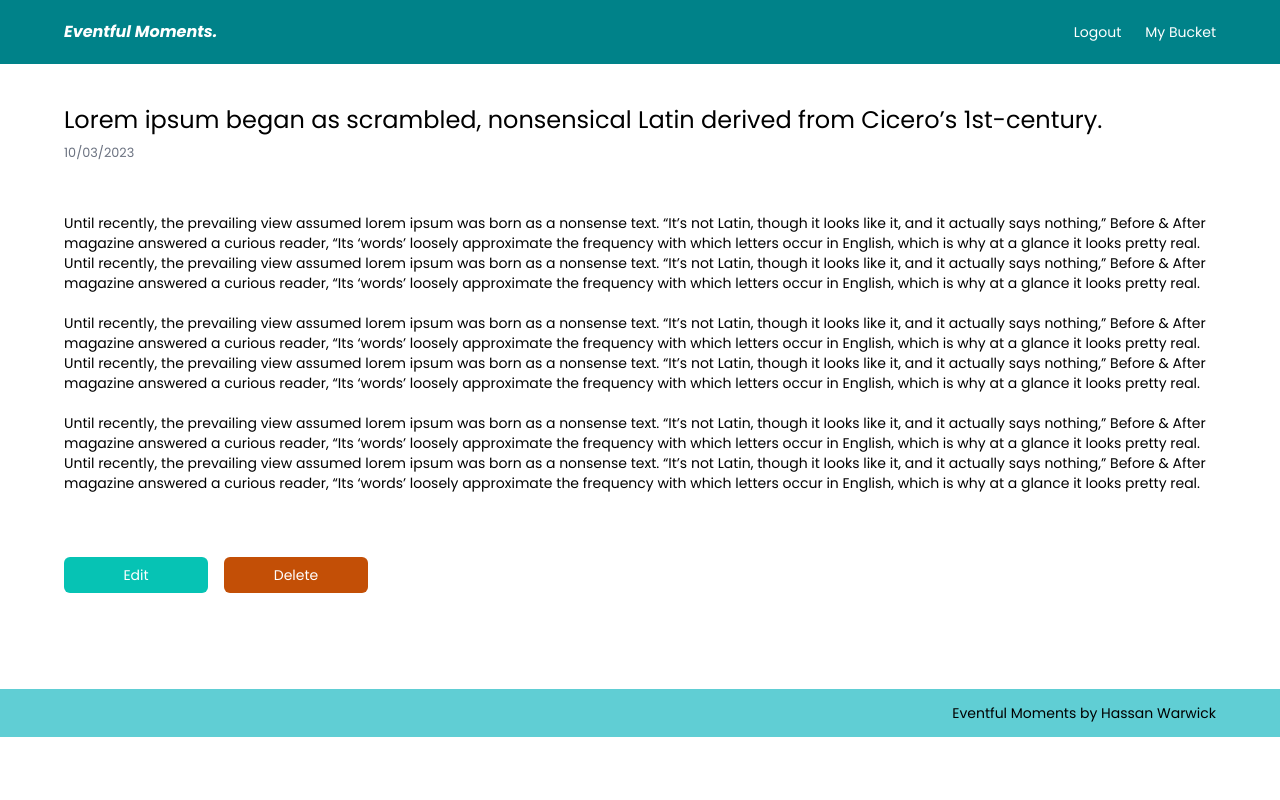
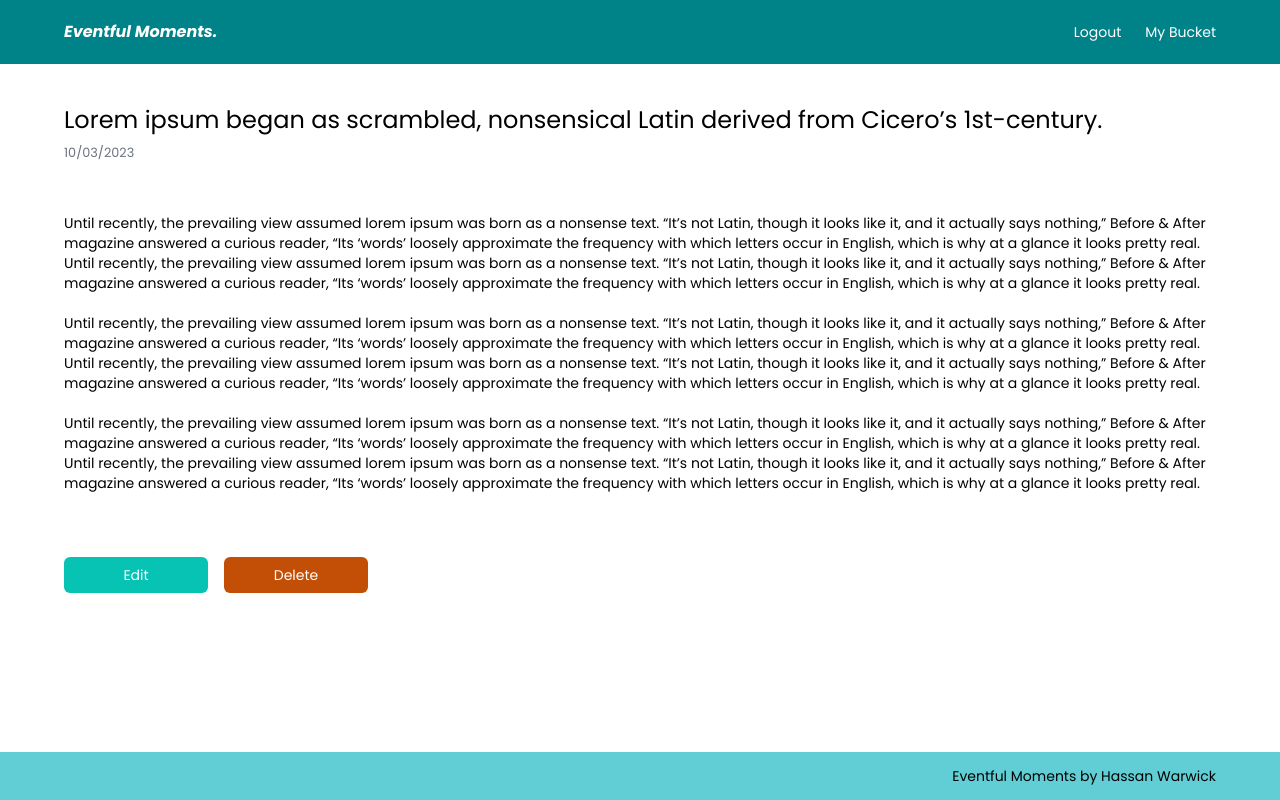
Before and after one commit to Im-Hassan-wd/eventful, a Vue app: page /event/1 in a window 1280 px wide. Built offline with nearby package versions, Linux system fonts and the light colour scheme.

Commit message:
made some changes

```diff
--- a/src/App.vue
+++ b/src/App.vue
@@ -1,5 +1,5 @@
 <template>
-  <div class="font-body text-base">
+  <div class="font-body text-base flex flex-col relative min-h-screen">
     <router-view/>
     <Footer />
   </div>
--- a/src/components/Footer.vue
+++ b/src/components/Footer.vue
@@ -1,5 +1,5 @@
 <template>
-  <footer class="bg-footer flex justify-center text-sm items-end flex-col h-12 min-[100px]:px-4 md:px-16 mt-24">
+  <footer class="bg-footer flex justify-center text-sm items-end flex-col h-12 min-[100px]:px-4 md:px-16 absolute bottom-0 w-full">
     <p>Eventful Moments by Hassan Warwick</p>
   </footer>
 </template>
--- a/src/views/Event.vue
+++ b/src/views/Event.vue
@@ -9,7 +9,7 @@
       Until recently, the prevailing view assumed lorem ipsum was born as a nonsense text. “It’s not Latin, though it looks like it, and it actually says nothing,” Before & After magazine answered a curious reader, “Its ‘words’ loosely approximate the frequency with which letters occur in English, which is why at a glance it looks pretty real. Until recently, the prevailing view assumed lorem ipsum was born as a nonsense text. “It’s not Latin, though it looks like it, and it actually says nothing,” Before & After magazine answered a curious reader, “Its ‘words’ loosely approximate the frequency with which letters occur in English, which is why at a glance it looks pretty real.<br/><br/>
       Until recently, the prevailing view assumed lorem ipsum was born as a nonsense text. “It’s not Latin, though it looks like it, and it actually says nothing,” Before & After magazine answered a curious reader, “Its ‘words’ loosely approximate the frequency with which letters occur in English, which is why at a glance it looks pretty real. Until recently, the prevailing view assumed lorem ipsum was born as a nonsense text. “It’s not Latin, though it looks like it, and it actually says nothing,” Before & After magazine answered a curious reader, “Its ‘words’ loosely approximate the frequency with which letters occur in English, which is why at a glance it looks pretty real.
     </p>
-    <div class="text-center mt-16 flex">
+    <div class="text-center my-16 mb-24 flex">
       <button class="btn bg-info mr-4">
         <router-link :to="{ name: 'EditEvent' }">Edit</router-link>
       </button>
```
